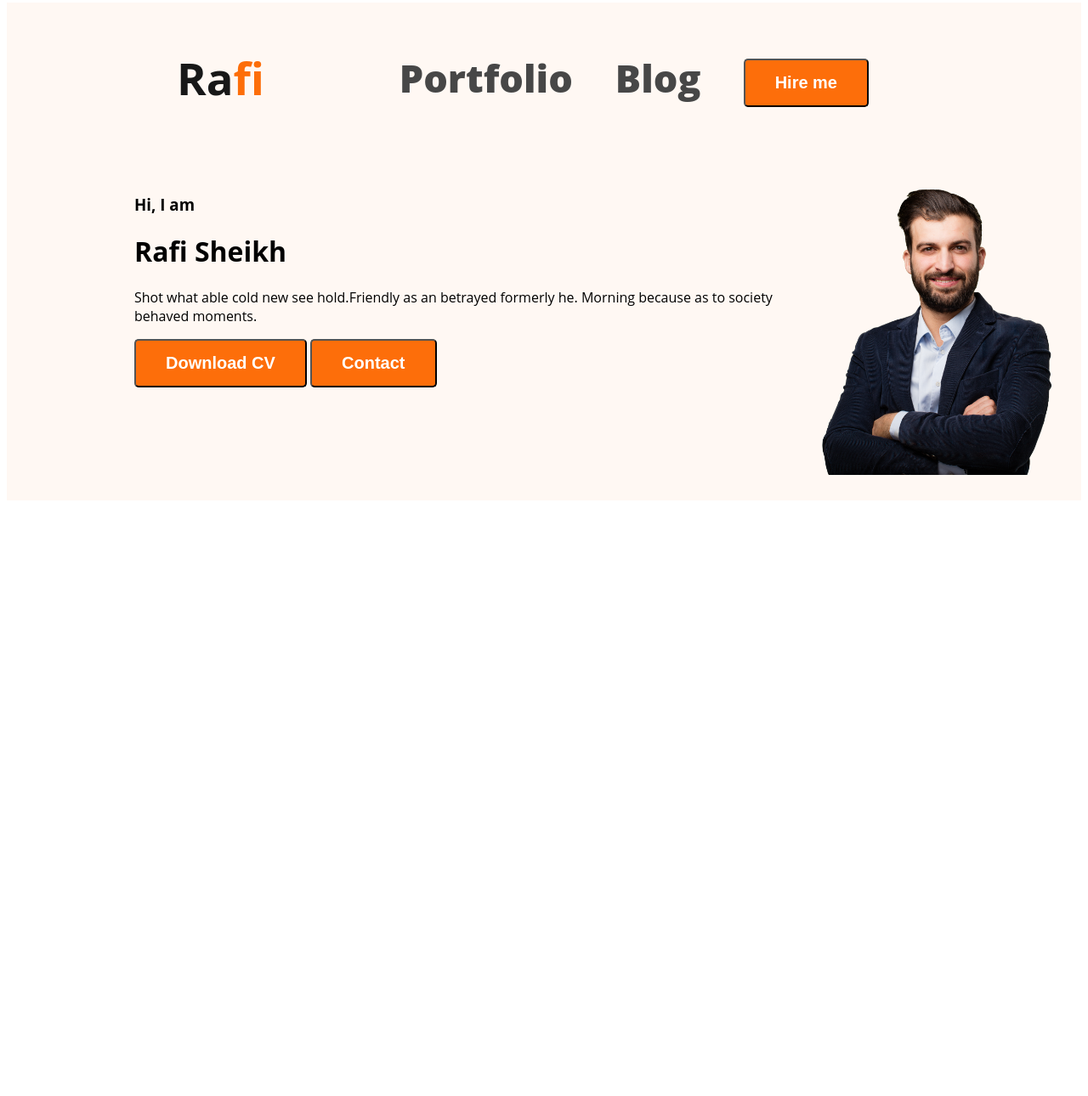
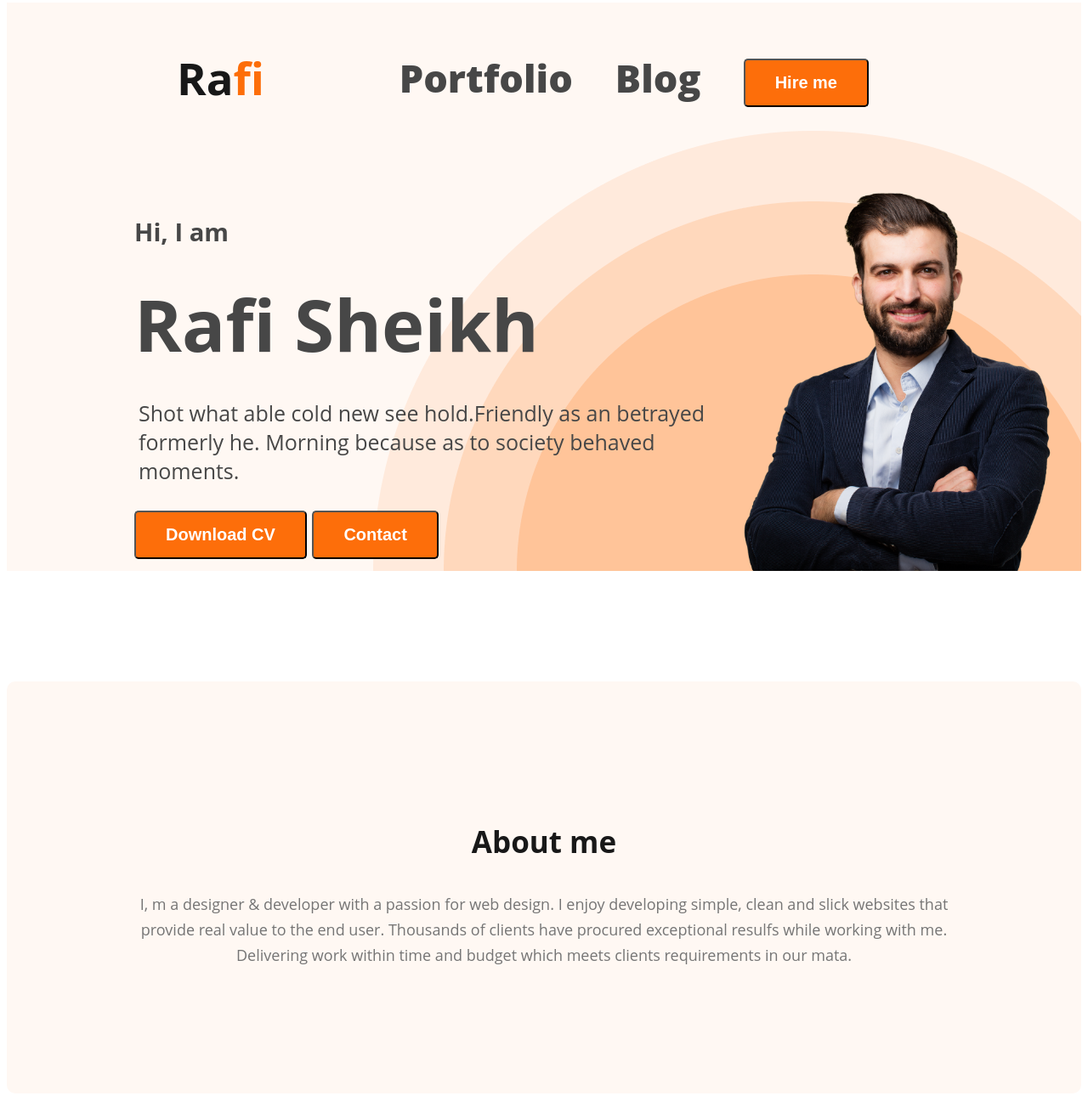
Before and after one commit to Rafithesheikh/Portfolio, a plain HTML site: page index.html in a window 1280 px wide. Shown: the part 5-1295 px from the top of the page at 85% size. Before the commit the page ends 800 px from the top, so only its background shows below. Drawn offline with Linux system fonts and the light colour scheme; a web font is replaced by a local one.

Commit message:
about section created and adding image

```diff
--- a/Styles/portfolio.css
+++ b/Styles/portfolio.css
@@ -2,6 +2,13 @@
 body{font-family: 'Open Sans',
      sans-serif;
      ;}
+     .section-title{
+        color: #181818;
+    text-align: center;
+    font-size: 35px;
+    font-weight: 700;
+     }
+
 /* Nav related styles */
 nav{
     display: flex;
@@ -46,20 +53,58 @@ nav a{
 }
 /* Header styles */
 .header{
-    background-color: #FFF8F3;
+    background-color: #FFF8F3 ;
+    background-image: url('../image/header_bg.png');
+    background-repeat: no-repeat;
+    background-position: bottom right;
 
 }
 .banner{
-    padding: 30px 30px 30px 150px;
+    padding: 30px 30px 0px 150px;
     display: flex;
+    align-items: center;
+    justify-content: space-between;
+
 
 }
-.banner-greeting{
+.banner-greeting{font-size: 25px;
+    color: var(--dark-02, #474747);
+    margin-top: 0px;
+}
+.profilep{
+    width: 400px;
+ }
+ .banner-content{
+    max-width: 400px;
+
+
+ }
+.banner-title{
+    font-size: 85px;
+    font-style: normal;
+    font-weight: 700;
+    margin-top: 5px;
+    margin-bottom: 20px;
+}
+.banner-desription{
+    padding: 5px;
 
 }
-.profilep{
-    width: 300px;
-    height: 350px;
-    flex-shrink: 0;
+/* Main section style */
 
+/* About section Style */
+.about{
+    padding: 130px;
+    border-radius: 10px;
+    background: #FFF8F3;
+    margin: 130px 0;
 }
+.section-description{
+    color: var(--dark-03, #757575);
+text-align: center;
+font-family: Open Sans;
+font-size: 18px;
+font-style: normal;
+font-weight: 400;
+line-height: 30px;
+}
--- a/index.html
+++ b/index.html
@@ -23,16 +23,20 @@
         <div class="banner-content"></div>
         <div class="banner-greeting"><h3>Hi, I  am</h3>
         <h1 class="banner-title">Rafi Sheikh</h1>
-        <p>Shot what able cold new see hold.Friendly as an betrayed formerly he. Morning because as to society behaved moments.</p>
+        <p class="banner-desription">Shot what able cold new see hold.Friendly as an betrayed formerly he. Morning because as to society behaved moments.</p>
         <button class="btn-primary">Download CV</button>
         <button class="btn-primary">Contact</button>
         </div>
-        <img class="profilep" src="image/hardy.png" alt="">
+      <img class="profilep" src="image/hardy.png" alt="">
 
     </div>
 
     </header>
     <main>
+        <section class="about">
+            <h3 class="section-title">About me</h3>
+            <p class="section-description">I, m a designer & developer with a passion for web design. I enjoy developing simple, clean and slick websites that provide real value to the end user. Thousands of clients have procured exceptional resulfs while working with me. Delivering work within time and budget which meets clients requirements in our mata.</p>
+        </section>
 
     </main>
     <footer>
```
Also changed, not shown: image/New r.png (added).
